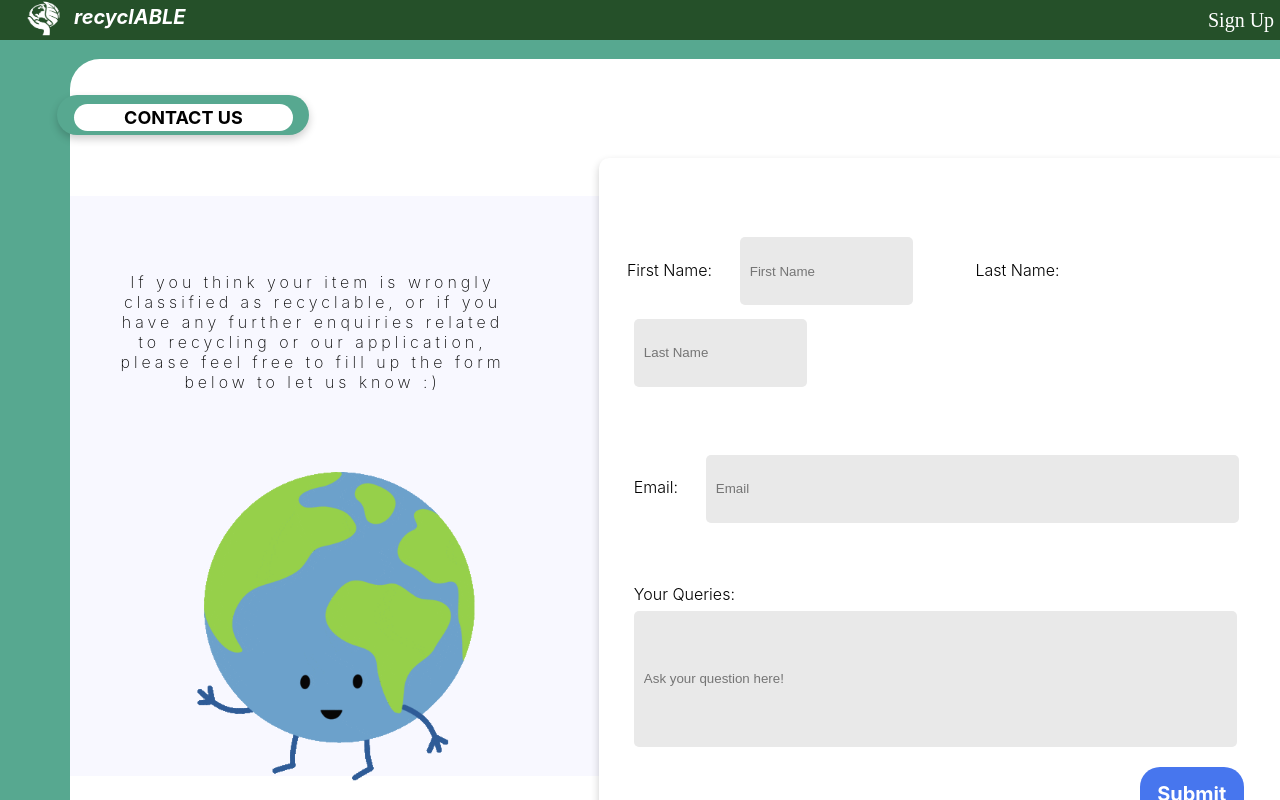
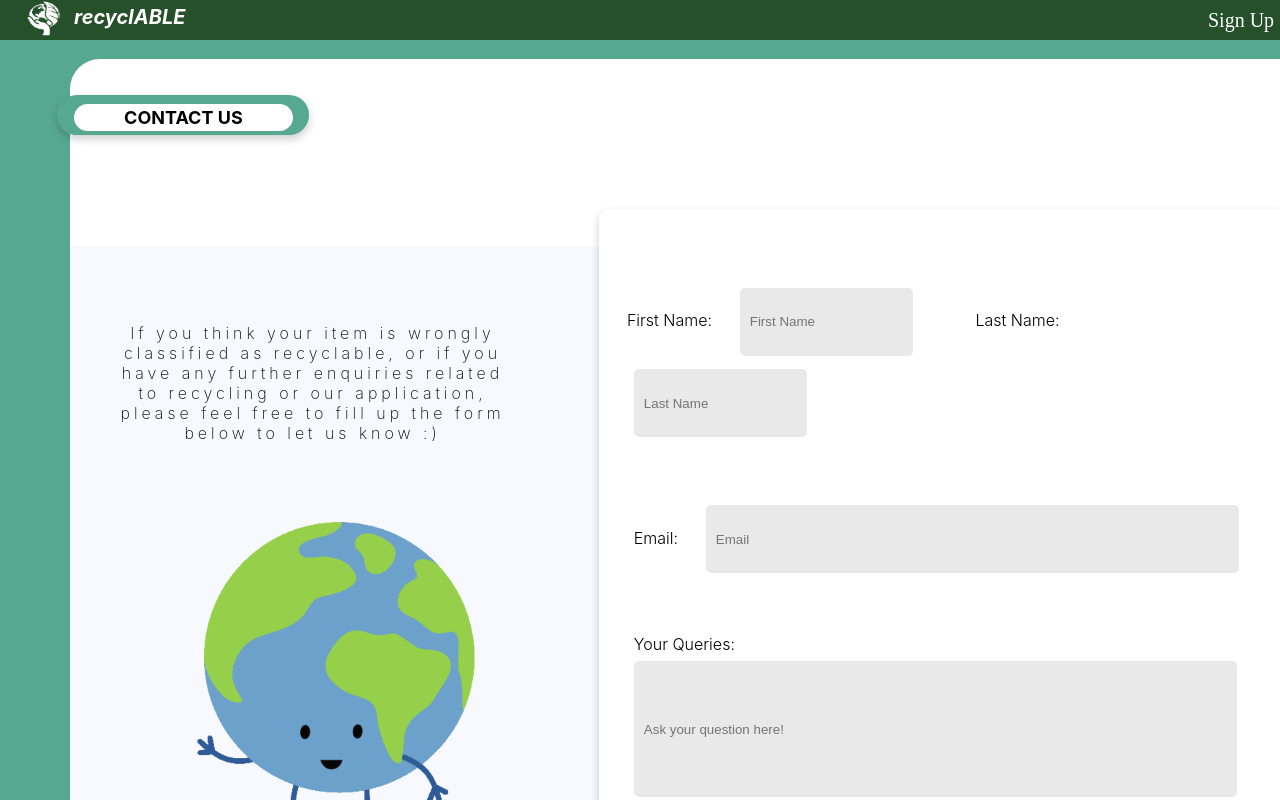
Before and after one commit to IzhakJames/recyclAble, a Vue app: page /contact_us in a window 1280 px wide. Shown: the top 800 px of the page. Built offline with nearby package versions, Linux system fonts and the light colour scheme; no server answers.

Commit message:
minor edit

```diff
--- a/src/components/ContactUs.vue
+++ b/src/components/ContactUs.vue
@@ -175,7 +175,7 @@ input {
   background-color:#f8f8ff;
   height: 580px;
   width: 100%;
-  margin-top: 8%;
+  margin-top: 12%;
   padding-top:5%;
 }
 #right-content {
```
